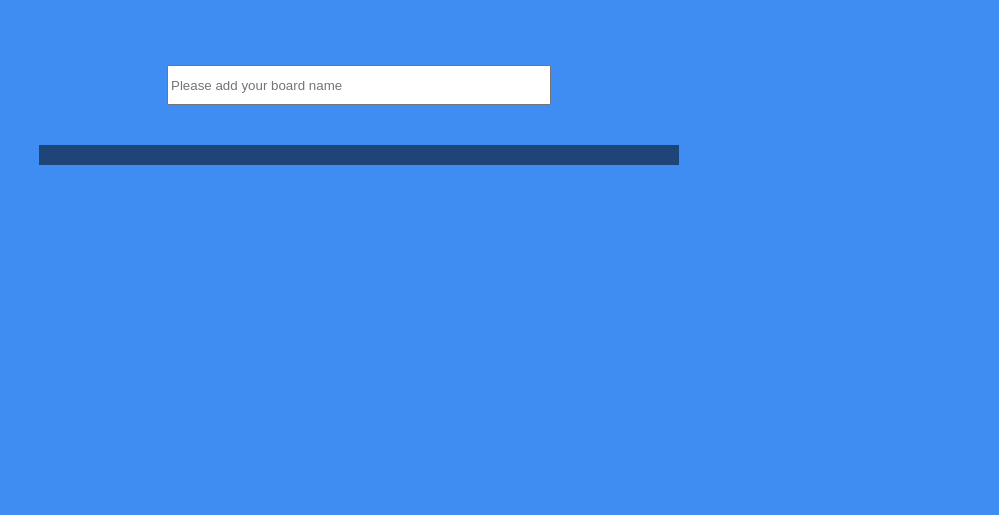
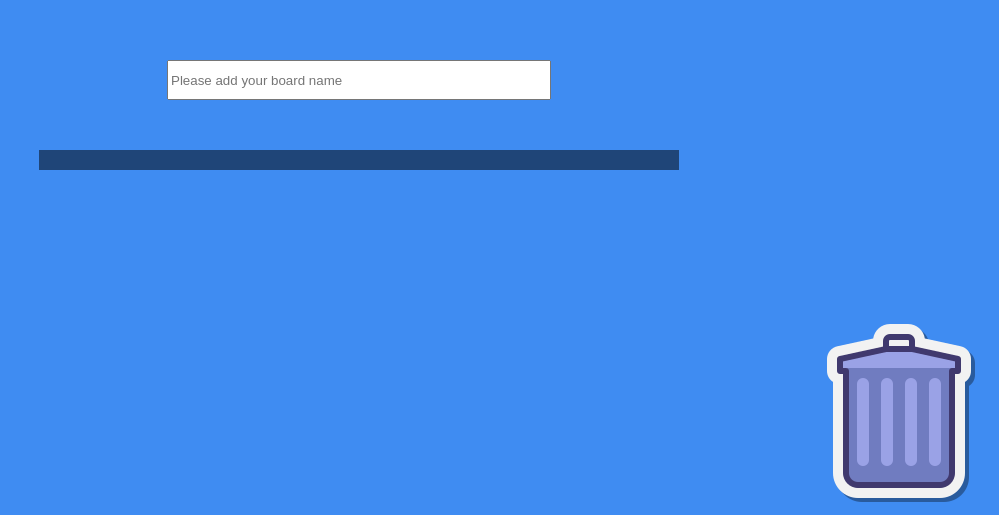
Before and after one commit to kirk0201/react-kanban, a React (Create React App) app: page / in a window 1280 px wide. Shown: the part 285-800 px from the top of the page, without its empty margins (281-1280 px from the left). Built offline with nearby package versions, Linux system fonts and the light colour scheme.

Commit message:
Fix: Bug Fix number name

```diff
--- a/src/App.tsx
+++ b/src/App.tsx
@@ -189,10 +189,10 @@ function App() {
         </Droppable>
         <Droppable droppableId="trash" type="active">
           {(magic) => (
-            <div ref={magic.innerRef} {...magic.droppableProps}>
+            <Trash ref={magic.innerRef} {...magic.droppableProps}>
               <img src="trash.png"></img>
               {/* {magic.placeholder} */}
-            </div>
+            </Trash>
           )}
         </Droppable>
       </DragDropContext>
@@ -209,6 +209,8 @@ const Wrapper = styled.div`
   width: 100%;
   max-width: calc(100vw / 2);
   height: 100vh;
+  position: relative;
+  /* top: -15vh; */
 `;
 
 const Boards = styled.div`
@@ -220,4 +222,11 @@ const Boards = styled.div`
   background-color: rgba(0, 0, 0, 0.5);
 `;
 
+const Trash = styled.div`
+  position: fixed;
+  /* z-index: 10; */
+  right: 0;
+  bottom: 0;
+`;
+
 export default App;
--- a/src/components/AddBoard.tsx
+++ b/src/components/AddBoard.tsx
@@ -10,15 +10,27 @@ interface IBoardForm {
 }
 function AddBoard() {
   const [getBoard, addBoard] = useRecoilState(toDoState);
-  const { register, handleSubmit, setValue } = useForm<IBoardForm>();
+  const { register, handleSubmit, setValue, setError, formState } =
+    useForm<IBoardForm>();
 
-  const boardHandler = ({ board }: IBoardForm) => {
+  const boardHandler = (info: IBoardForm) => {
+    const { board } = info;
+
+    if (!board.match(/^[^0-9].*/gm)) {
+      return setError(
+        "board",
+        { message: "Don't start with a number" },
+        { shouldFocus: true }
+      );
+    }
     addBoard((prev) => {
       const newBoard = {
         ...prev,
         [board]: [],
       };
+      console.log(info);
       console.log("newBoard", newBoard);
+
       SetLocalStorageHandler(newBoard);
       return newBoard;
     });
@@ -30,8 +42,15 @@ function AddBoard() {
         <input
           type="text"
           placeholder="Please add your board name"
-          {...register("board", { required: "board name is required" })}
+          {...register("board", {
+            required: "board name is required",
+            validate: (value) =>
+              value.match(/^[^0-9].*/gm)
+                ? true
+                : alert("Don't start with a number")!,
+          })}
         ></input>
+        <ErrorDiv>{formState.errors.board?.message}</ErrorDiv>
       </Form>
     </Container>
   );
@@ -43,11 +62,22 @@ const Container = styled.div`
 `;
 const Form = styled.form`
   display: flex;
+  flex-direction: column;
   justify-content: center;
   padding-bottom: 5vh;
   input {
     width: 30vw;
     height: 5vh;
+    margin-bottom: 10px;
   }
 `;
+const ErrorDiv = styled.span`
+  display: flex;
+  justify-content: center;
+  background-color: #fc99aa;
+  color: #ff4f4f;
+  font-weight: 700;
+  margin: 0 auto;
+  /* padding: 3px 3px; */
+`;
 export default AddBoard;
```
